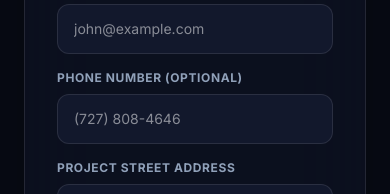
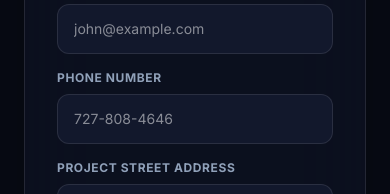
Before and after one commit to yipyipperton/roofquotepro, a Next.js app: page / in a window 390 px wide. Shown: the part 1009-1203 px from the top of the page. Built offline with nearby package versions, Linux system fonts and the light colour scheme.

Commit message:
Remove contractor info contact card, make phone mandatory with auto-hyphenation formatting, and send sandbox preview copy of homeowner email to contractor

```diff
--- a/app/api/leads/route.js
+++ b/app/api/leads/route.js
@@ -276,15 +276,31 @@ export async function POST(req) {
             </div>
         `;
 
-        // Send emails
+        // Send emails with isolated try-catch blocks to prevent sandbox limitations from blocking contractor notification
         try {
             await resend.emails.send({
                 from: 'Quotramax Onboarding <onboarding@resend.dev>',
-                to: email,
+                to: email, // Homeowner
                 subject: 'Your Preliminary Roof Estimate Summary - Quotramax',
                 html: homeownerHtml
             });
+        } catch (e) {
+            console.warn('Failed sending directly to homeowner (possibly due to Resend Sandbox restrictions):', e.message);
+        }
 
+        try {
+            // Also send a copy of the homeowner template to the contractor for testing purposes
+            await resend.emails.send({
+                from: 'Quotramax Onboarding <onboarding@resend.dev>',
+                to: contractorEmail,
+                subject: `[Homeowner Preview Copy] Your Preliminary Roof Estimate Summary - Quotramax`,
+                html: homeownerHtml
+            });
+        } catch (e) {
+            console.error('Failed sending homeowner preview to contractor:', e.message);
+        }
+
+        try {
             await resend.emails.send({
                 from: 'Quotramax Lead Alert <onboarding@resend.dev>',
                 to: contractorEmail,
@@ -292,7 +308,7 @@ export async function POST(req) {
                 html: contractorHtml
             });
         } catch (e) {
-            console.error('Resend API dispatch errors:', e);
+            console.error('Failed sending lead alert to contractor:', e.message);
         }
 
         return NextResponse.json({ success: true, leadId });
--- a/app/page.js
+++ b/app/page.js
@@ -28,7 +28,26 @@ export default function Home() {
 
     const handleInputChange = (e) => {
         const { id, value } = e.target;
-        setFormData(prev => ({ ...prev, [id]: value }));
+        if (id === 'phone') {
+            // Strip all non-digits and limit to 10
+            const input = value.replace(/\D/g, '');
+            const cleanInput = input.substring(0, 10);
+
+            // Auto format: XXX-XXX-XXXX
+            let formatted = '';
+            if (cleanInput.length > 0) {
+                formatted += cleanInput.substring(0, 3);
+            }
+            if (cleanInput.length > 3) {
+                formatted += '-' + cleanInput.substring(3, 6);
+            }
+            if (cleanInput.length > 6) {
+                formatted += '-' + cleanInput.substring(6, 10);
+            }
+            setFormData(prev => ({ ...prev, phone: formatted }));
+        } else {
+            setFormData(prev => ({ ...prev, [id]: value }));
+        }
     };
 
     const handleSliderChange = (e) => {
@@ -44,6 +63,12 @@ export default function Home() {
         if (step === 1) {
             if (!formData.name.trim()) return 'Please enter your full name.';
             if (!formData.email.trim() || !/\S+@\S+\.\S+/.test(formData.email)) return 'Please enter a valid email address.';
+
+            const digitsOnly = formData.phone.replace(/\D/g, '');
+            if (digitsOnly.length !== 10) {
+                return 'Please enter a valid 10-digit phone number.';
+            }
+
             if (!formData.address.trim()) return 'Please enter your street address.';
         }
         return '';
@@ -196,8 +221,8 @@ export default function Home() {
                                             <input id="email" type="email" value={formData.email} onChange={handleInputChange} placeholder="john@example.com" className="w-full bg-[#12182c] border border-white/10 rounded-xl px-4 py-3.5 text-sm focus:outline-none focus:border-indigo-500 transition-colors text-white placeholder-slate-650" />
                                         </div>
                                         <div className="flex flex-col gap-2">
-                                            <label className="text-xs font-bold text-slate-400 uppercase tracking-wider" htmlFor="phone">Phone Number (Optional)</label>
-                                            <input id="phone" type="tel" value={formData.phone} onChange={handleInputChange} placeholder="(727) 808-4646" className="w-full bg-[#12182c] border border-white/10 rounded-xl px-4 py-3.5 text-sm focus:outline-none focus:border-indigo-500 transition-colors text-white placeholder-slate-650" />
+                                            <label className="text-xs font-bold text-slate-400 uppercase tracking-wider" htmlFor="phone">Phone Number</label>
+                                            <input id="phone" type="tel" value={formData.phone} onChange={handleInputChange} placeholder="727-808-4646" className="w-full bg-[#12182c] border border-white/10 rounded-xl px-4 py-3.5 text-sm focus:outline-none focus:border-indigo-500 transition-colors text-white placeholder-slate-650" />
                                         </div>
                                         <div className="flex flex-col gap-2 relative">
                                             <label className="text-xs font-bold text-slate-400 uppercase tracking-wider" htmlFor="address">Project Street Address</label>
--- a/app/results/[id]/page.js
+++ b/app/results/[id]/page.js
@@ -315,18 +315,7 @@ export default function Results() {
                             </ul>
                         </div>
 
-                        {/* Contractor Contact Card */}
-                        <div className="border border-white/10 rounded-2xl bg-[#0d1222]/80 backdrop-blur-2xl p-6 shadow-2xl text-center">
-                            <h4 className="text-[10px] font-bold text-slate-500 uppercase tracking-widest mb-4">Contractor Info</h4>
-                            <span className="font-heading font-black text-lg text-white block mb-1">QUOTRAMAX SERVICES</span>
-                            <span className="text-[10px] text-indigo-400 font-extrabold block mb-4">Licensed Local Roofing Crew</span>
-                            <p className="text-xs text-slate-400 mb-4 leading-relaxed">
-                                Need help? Email our project coordinator directly.
-                            </p>
-                            <a href={`mailto:${contractor?.contractorEmail || 'isaaqabukar1@gmail.com'}`} className="block w-full py-2.5 bg-white/5 hover:bg-white/10 border border-white/10 rounded-xl text-xs font-semibold text-slate-200 transition-colors">
-                                ✉️ Email Project Coordinator
-                            </a>
-                        </div>
+
 
                     </div>
                 </div>
```
